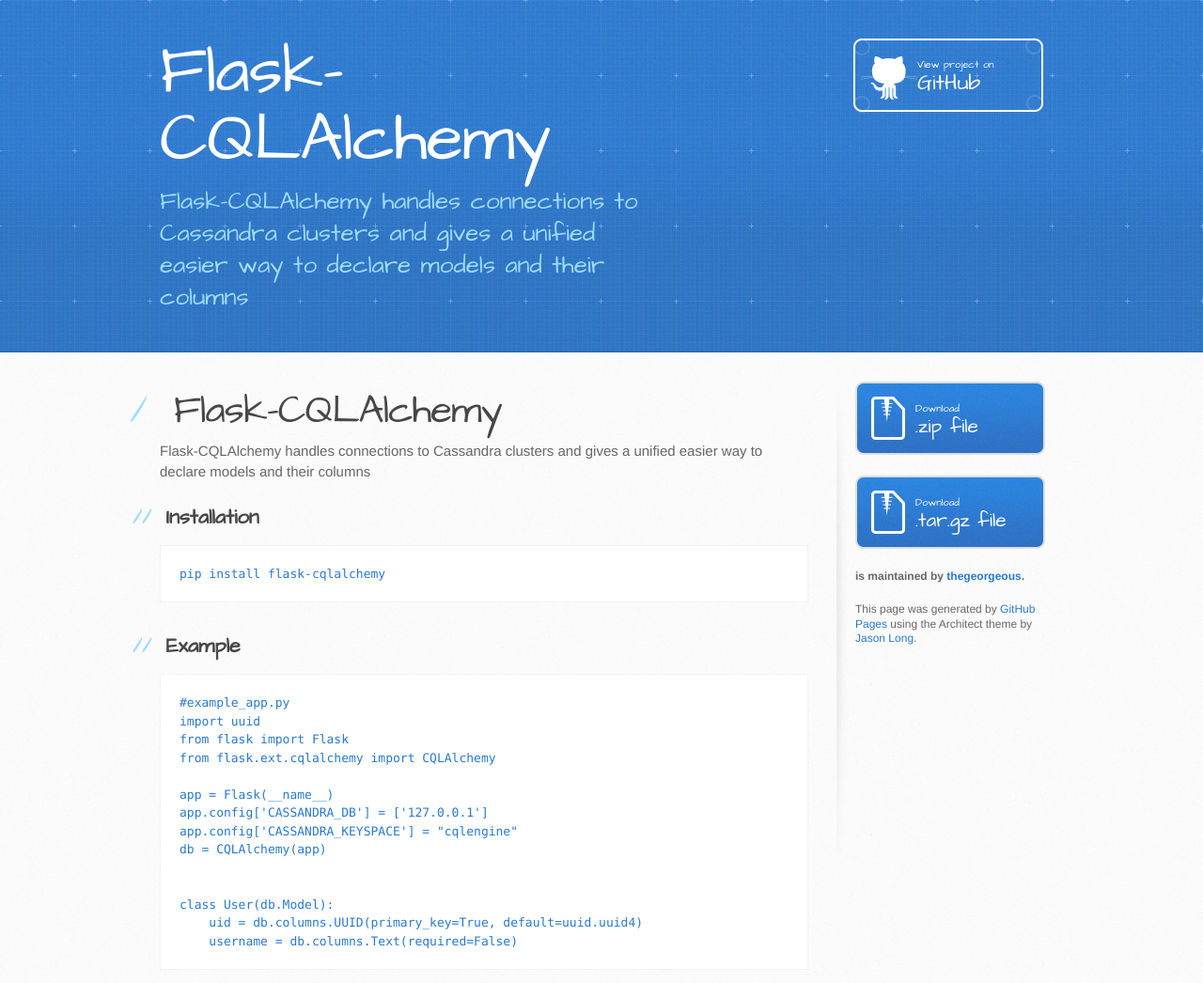
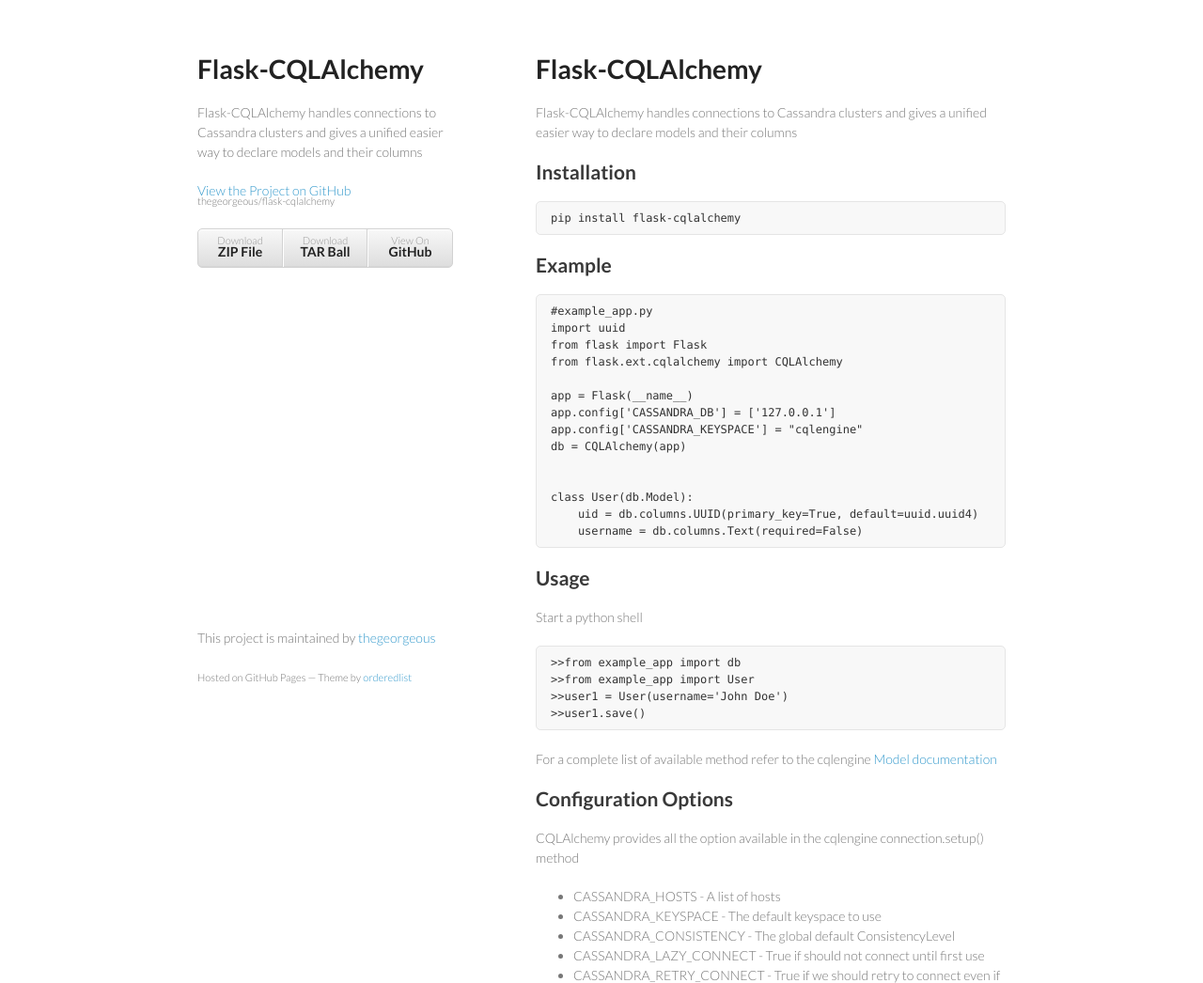
Before and after one commit to thegeorgeous/flask-cqlalchemy, a plain HTML site: page index.html in a window 1280 px wide. Shown: the top 1046 px of the page at 94% size. Drawn offline with Linux system fonts and the light colour scheme.

Commit message:
Create gh-pages branch via GitHub

```diff
--- a/index.html
+++ b/index.html
@@ -1,34 +1,34 @@
-<!DOCTYPE html>
+<!doctype html>
 <html>
   <head>
-    <meta charset='utf-8'>
+    <meta charset="utf-8">
     <meta http-equiv="X-UA-Compatible" content="chrome=1">
-    <meta name="viewport" content="width=device-width, initial-scale=1, maximum-scale=1">
-    <link href='https://fonts.googleapis.com/css?family=Architects+Daughter' rel='stylesheet' type='text/css'>
-    <link rel="stylesheet" type="text/css" href="stylesheets/stylesheet.css" media="screen">
-    <link rel="stylesheet" type="text/css" href="stylesheets/github-light.css" media="screen">
-    <link rel="stylesheet" type="text/css" href="stylesheets/print.css" media="print">
+    <title>Flask-CQLAlchemy by thegeorgeous</title>
 
+    <link rel="stylesheet" href="stylesheets/styles.css">
+    <link rel="stylesheet" href="stylesheets/github-light.css">
+    <meta name="viewport" content="width=device-width, initial-scale=1, user-scalable=no">
     <!--[if lt IE 9]>
     <script src="//html5shiv.googlecode.com/svn/trunk/html5.js"></script>
     <![endif]-->
+  </head>
+  <body>
+    <div class="wrapper">
+      <header>
+        <h1>Flask-CQLAlchemy</h1>
+        <p>Flask-CQLAlchemy handles connections to Cassandra clusters and gives a unified easier way to declare models and their columns</p>
 
-    <title>Flask-CQLAlchemy by thegeorgeous</title>
-  </head>
+        <p class="view"><a href="https://github.com/thegeorgeous/flask-cqlalchemy">View the Project on GitHub <small>thegeorgeous/flask-cqlalchemy</small></a></p>
 
-  <body>
-    <header>
-      <div class="inner">
-        <h1>Flask-CQLAlchemy</h1>
-        <h2>Flask-CQLAlchemy handles connections to Cassandra clusters and gives a unified easier way to declare models and their columns</h2>
-        <a href="https://github.com/thegeorgeous/flask-cqlalchemy" class="button"><small>View project on</small> GitHub</a>
-      </div>
-    </header>
 
-    <div id="content-wrapper">
-      <div class="inner clearfix">
-        <section id="main-content">
-          <h1>
+        <ul>
+          <li><a href="https://github.com/thegeorgeous/flask-cqlalchemy/zipball/master">Download <strong>ZIP File</strong></a></li>
+          <li><a href="https://github.com/thegeorgeous/flask-cqlalchemy/tarball/master">Download <strong>TAR Ball</strong></a></li>
+          <li><a href="https://github.com/thegeorgeous/flask-cqlalchemy">View On <strong>GitHub</strong></a></li>
+        </ul>
+      </header>
+      <section>
+        <h1>
 <a id="flask-cqlalchemy" class="anchor" href="#flask-cqlalchemy" aria-hidden="true"><span class="octicon octicon-link"></span></a>Flask-CQLAlchemy</h1>
 
 <p>Flask-CQLAlchemy handles connections to Cassandra clusters
@@ -73,6 +73,20 @@
 
 <p>For a complete list of available method refer to the cqlengine <a href="http://datastax.github.io/python-driver/api/cassandra/cqlengine/models.html">Model documentation</a></p>
 
+<h2>
+<a id="configuration-options" class="anchor" href="#configuration-options" aria-hidden="true"><span class="octicon octicon-link"></span></a>Configuration Options</h2>
+
+<p>CQLAlchemy provides all the option available in the cqlengine connection.setup() method</p>
+
+<ul>
+<li>CASSANDRA_HOSTS - A list of hosts</li>
+<li>CASSANDRA_KEYSPACE - The default keyspace to use</li>
+<li>CASSANDRA_CONSISTENCY - The global default ConsistencyLevel</li>
+<li>CASSANDRA_LAZY_CONNECT - True if should not connect until first use</li>
+<li>CASSANDRA_RETRY_CONNECT - True if we should retry to connect even if there was a connection failure initially</li>
+<li>CASSANDRA_SETUP_KWARGS - Pass-through keyword arguments for Cluster()</li>
+</ul>
+
 <h3>
 <a id="author" class="anchor" href="#author" aria-hidden="true"><span class="octicon octicon-link"></span></a>Author</h3>
 
@@ -82,26 +96,14 @@
 <a id="support-or-contact" class="anchor" href="#support-or-contact" aria-hidden="true"><span class="octicon octicon-link"></span></a>Support or Contact</h3>
 
 <p>Having trouble using it? Open it in issues</p>
-        </section>
-
-        <aside id="sidebar">
-          <a href="https://github.com/thegeorgeous/flask-cqlalchemy/zipball/master" class="button">
-            <small>Download</small>
-            .zip file
-          </a>
-          <a href="https://github.com/thegeorgeous/flask-cqlalchemy/tarball/master" class="button">
-            <small>Download</small>
-            .tar.gz file
-          </a>
-
-          <p class="repo-owner"><a href="https://github.com/thegeorgeous/flask-cqlalchemy"></a> is maintained by <a href="https://github.com/thegeorgeous">thegeorgeous</a>.</p>
-
-          <p>This page was generated by <a href="https://pages.github.com">GitHub Pages</a> using the Architect theme by <a href="https://twitter.com/jasonlong">Jason Long</a>.</p>
-        </aside>
-      </div>
+      </section>
+      <footer>
+        <p>This project is maintained by <a href="https://github.com/thegeorgeous">thegeorgeous</a></p>
+        <p><small>Hosted on GitHub Pages &mdash; Theme by <a href="https://github.com/orderedlist">orderedlist</a></small></p>
+      </footer>
     </div>
-
-            <script type="text/javascript">
+    <script src="javascripts/scale.fix.js"></script>
+              <script type="text/javascript">
             var gaJsHost = (("https:" == document.location.protocol) ? "https://ssl." : "http://www.");
             document.write(unescape("%3Cscript src='" + gaJsHost + "google-analytics.com/ga.js' type='text/javascript'%3E%3C/script%3E"));
           </script>
--- /dev/null
+++ b/javascripts/scale.fix.js
@@ -0,0 +1,17 @@
+var metas = document.getElementsByTagName('meta');
+var i;
+if (navigator.userAgent.match(/iPhone/i)) {
+  for (i=0; i<metas.length; i++) {
+    if (metas[i].name == "viewport") {
+      metas[i].content = "width=device-width, minimum-scale=1.0, maximum-scale=1.0";
+    }
+  }
+  document.addEventListener("gesturestart", gestureStart, false);
+}
+function gestureStart() {
+  for (i=0; i<metas.length; i++) {
+    if (metas[i].name == "viewport") {
+      metas[i].content = "width=device-width, minimum-scale=0.25, maximum-scale=1.6";
+    }
+  }
+}
--- /dev/null
+++ b/stylesheets/styles.css
@@ -0,0 +1,255 @@
+@import url(https://fonts.googleapis.com/css?family=Lato:300italic,700italic,300,700);
+
+body {
+  padding:50px;
+  font:14px/1.5 Lato, "Helvetica Neue", Helvetica, Arial, sans-serif;
+  color:#777;
+  font-weight:300;
+}
+
+h1, h2, h3, h4, h5, h6 {
+  color:#222;
+  margin:0 0 20px;
+}
+
+p, ul, ol, table, pre, dl {
+  margin:0 0 20px;
+}
+
+h1, h2, h3 {
+  line-height:1.1;
+}
+
+h1 {
+  font-size:28px;
+}
+
+h2 {
+  color:#393939;
+}
+
+h3, h4, h5, h6 {
+  color:#494949;
+}
+
+a {
+  color:#39c;
+  font-weight:400;
+  text-decoration:none;
+}
+
+a small {
+  font-size:11px;
+  color:#777;
+  margin-top:-0.6em;
+  display:block;
+}
+
+.wrapper {
+  width:860px;
+  margin:0 auto;
+}
+
+blockquote {
+  border-left:1px solid #e5e5e5;
+  margin:0;
+  padding:0 0 0 20px;
+  font-style:italic;
+}
+
+code, pre {
+  font-family:Monaco, Bitstream Vera Sans Mono, Lucida Console, Terminal;
+  color:#333;
+  font-size:12px;
+}
+
+pre {
+  padding:8px 15px;
+  background: #f8f8f8;
+  border-radius:5px;
+  border:1px solid #e5e5e5;
+  overflow-x: auto;
+}
+
+table {
+  width:100%;
+  border-collapse:collapse;
+}
+
+th, td {
+  text-align:left;
+  padding:5px 10px;
+  border-bottom:1px solid #e5e5e5;
+}
+
+dt {
+  color:#444;
+  font-weight:700;
+}
+
+th {
+  color:#444;
+}
+
+img {
+  max-width:100%;
+}
+
+header {
+  width:270px;
+  float:left;
+  position:fixed;
+}
+
+header ul {
+  list-style:none;
+  height:40px;
+
+  padding:0;
+
+  background: #eee;
+  background: -moz-linear-gradient(top, #f8f8f8 0%, #dddddd 100%);
+  background: -webkit-gradient(linear, left top, left bottom, color-stop(0%,#f8f8f8), color-stop(100%,#dddddd));
+  background: -webkit-linear-gradient(top, #f8f8f8 0%,#dddddd 100%);
+  background: -o-linear-gradient(top, #f8f8f8 0%,#dddddd 100%);
+  background: -ms-linear-gradient(top, #f8f8f8 0%,#dddddd 100%);
+  background: linear-gradient(top, #f8f8f8 0%,#dddddd 100%);
+
+  border-radius:5px;
+  border:1px solid #d2d2d2;
+  box-shadow:inset #fff 0 1px 0, inset rgba(0,0,0,0.03) 0 -1px 0;
+  width:270px;
+}
+
+header li {
+  width:89px;
+  float:left;
+  border-right:1px solid #d2d2d2;
+  height:40px;
+}
+
+header ul a {
+  line-height:1;
+  font-size:11px;
+  color:#999;
+  display:block;
+  text-align:center;
+  padding-top:6px;
+  height:40px;
+}
+
+strong {
+  color:#222;
+  font-weight:700;
+}
+
+header ul li + li {
+  width:88px;
+  border-left:1px solid #fff;
+}
+
+header ul li + li + li {
+  border-right:none;
+  width:89px;
+}
+
+header ul a strong {
+  font-size:14px;
+  display:block;
+  color:#222;
+}
+
+section {
+  width:500px;
+  float:right;
+  padding-bottom:50px;
+}
+
+small {
+  font-size:11px;
+}
+
+hr {
+  border:0;
+  background:#e5e5e5;
+  height:1px;
+  margin:0 0 20px;
+}
+
+footer {
+  width:270px;
+  float:left;
+  position:fixed;
+  bottom:50px;
+}
+
+@media print, screen and (max-width: 960px) {
+
+  div.wrapper {
+    width:auto;
+    margin:0;
+  }
+
+  header, section, footer {
+    float:none;
+    position:static;
+    width:auto;
+  }
+
+  header {
+    padding-right:320px;
+  }
+
+  section {
+    border:1px solid #e5e5e5;
+    border-width:1px 0;
+    padding:20px 0;
+    margin:0 0 20px;
+  }
+
+  header a small {
+    display:inline;
+  }
+
+  header ul {
+    position:absolute;
+    right:50px;
+    top:52px;
+  }
+}
+
+@media print, screen and (max-width: 720px) {
+  body {
+    word-wrap:break-word;
+  }
+
+  header {
+    padding:0;
+  }
+
+  header ul, header p.view {
+    position:static;
+  }
+
+  pre, code {
+    word-wrap:normal;
+  }
+}
+
+@media print, screen and (max-width: 480px) {
+  body {
+    padding:15px;
+  }
+
+  header ul {
+    display:none;
+  }
+}
+
+@media print {
+  body {
+    padding:0.4in;
+    font-size:12pt;
+    color:#444;
+  }
+}
```
Also changed, not shown: params.json (+1 -1 lines).
